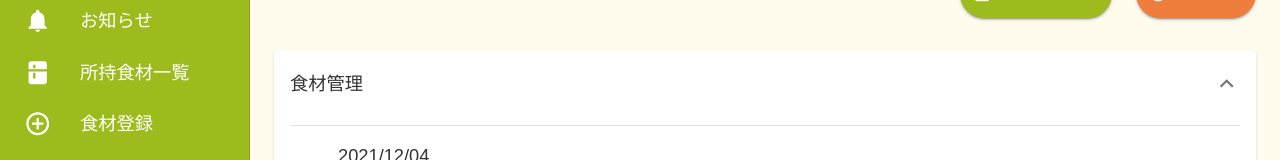
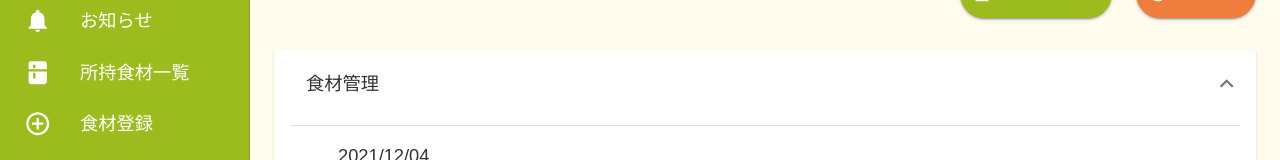
Before and after one commit to masaokaka/my-fridge-frontend, a React (Vite) app in the folder src/: page / in a window 1280 px wide. Shown: the part 144-304 px from the top of the page. Built offline with nearby package versions, Linux system fonts and the light colour scheme; a web font is replaced by a local one.

Commit message:
update:食材管理リストのタイトル修正

```diff
--- a/src/src/components/pages/Home/FoodManagementList/presenter.tsx
+++ b/src/src/components/pages/Home/FoodManagementList/presenter.tsx
@@ -66,7 +66,7 @@ const FoodManagementListPresenter = () => {
         onChange={() => handleChange(isOpen, open, close)}
       >
         <AccordionSummary expandIcon={<ExpandMore />}>
-          <Typography>食材管理</Typography>
+          <Typography marginLeft={2}>食材管理</Typography>
         </AccordionSummary>
         <AccordionDetails>
           <Divider />
```
